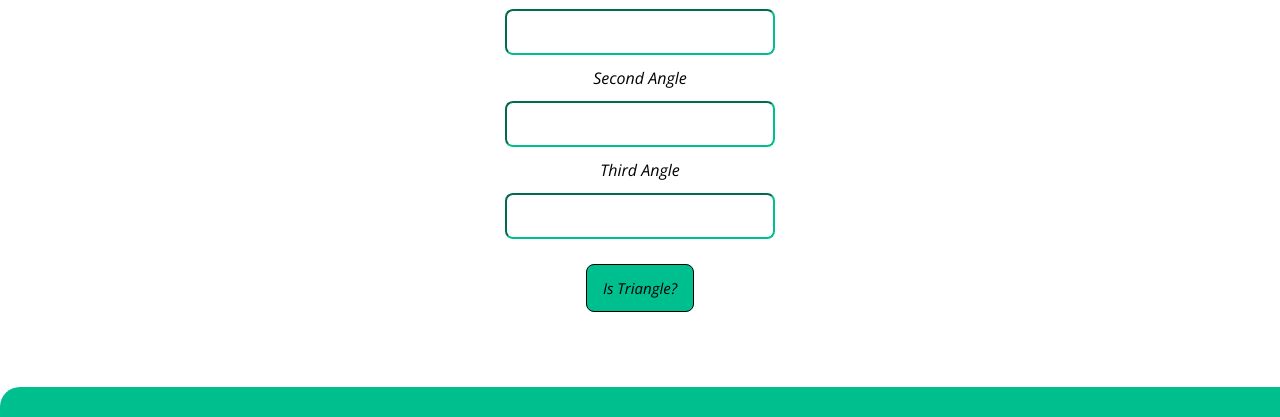
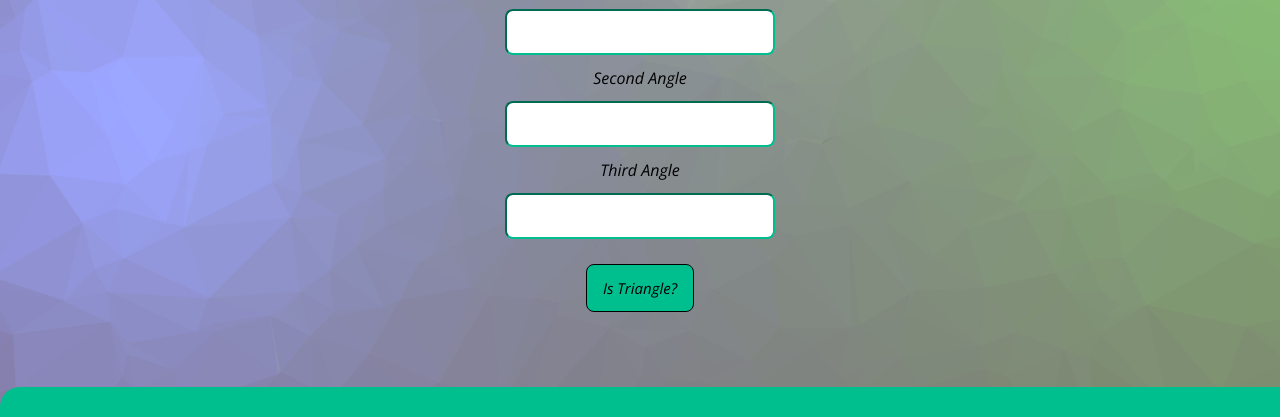
Before and after one commit to deepak29-git/Fun-With-Triangles, a plain HTML site: page index.html in a window 1280 px wide. Shown: the part 192-609 px from the top of the page. Drawn offline with nearby package versions, Linux system fonts and the light colour scheme.

Commit message:
update style

```diff
--- a/style.css
+++ b/style.css
@@ -1,6 +1,6 @@
 @import url('https://fonts.googleapis.com/css2?family=Open+Sans:ital@1&display=swap');
 body{
-    background-image: url(/Triangles/triangle.png);
+    background-image: url(/triangle.png);
     background-position: center;
     background-size: cover;
     color: black;
```
